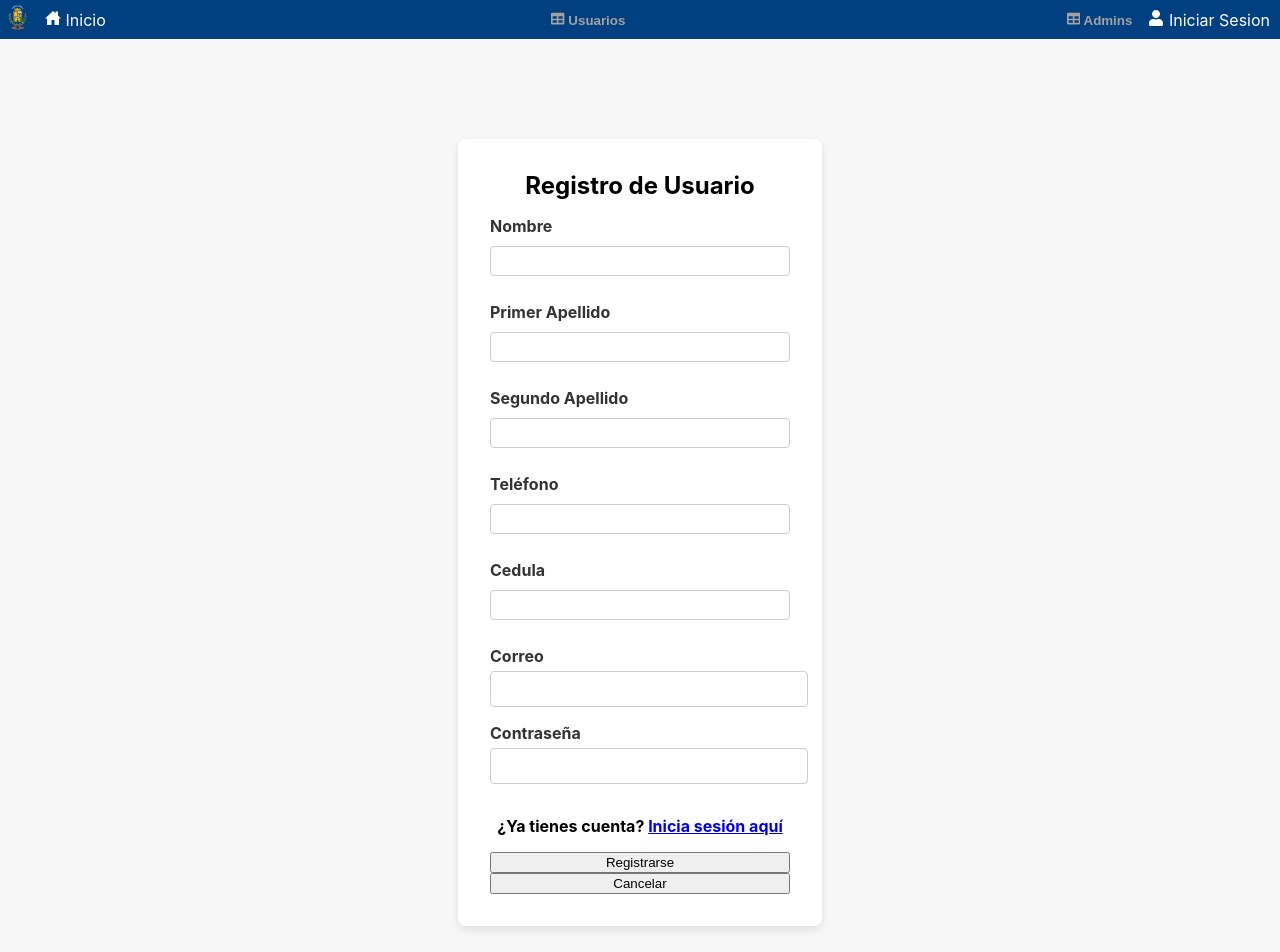
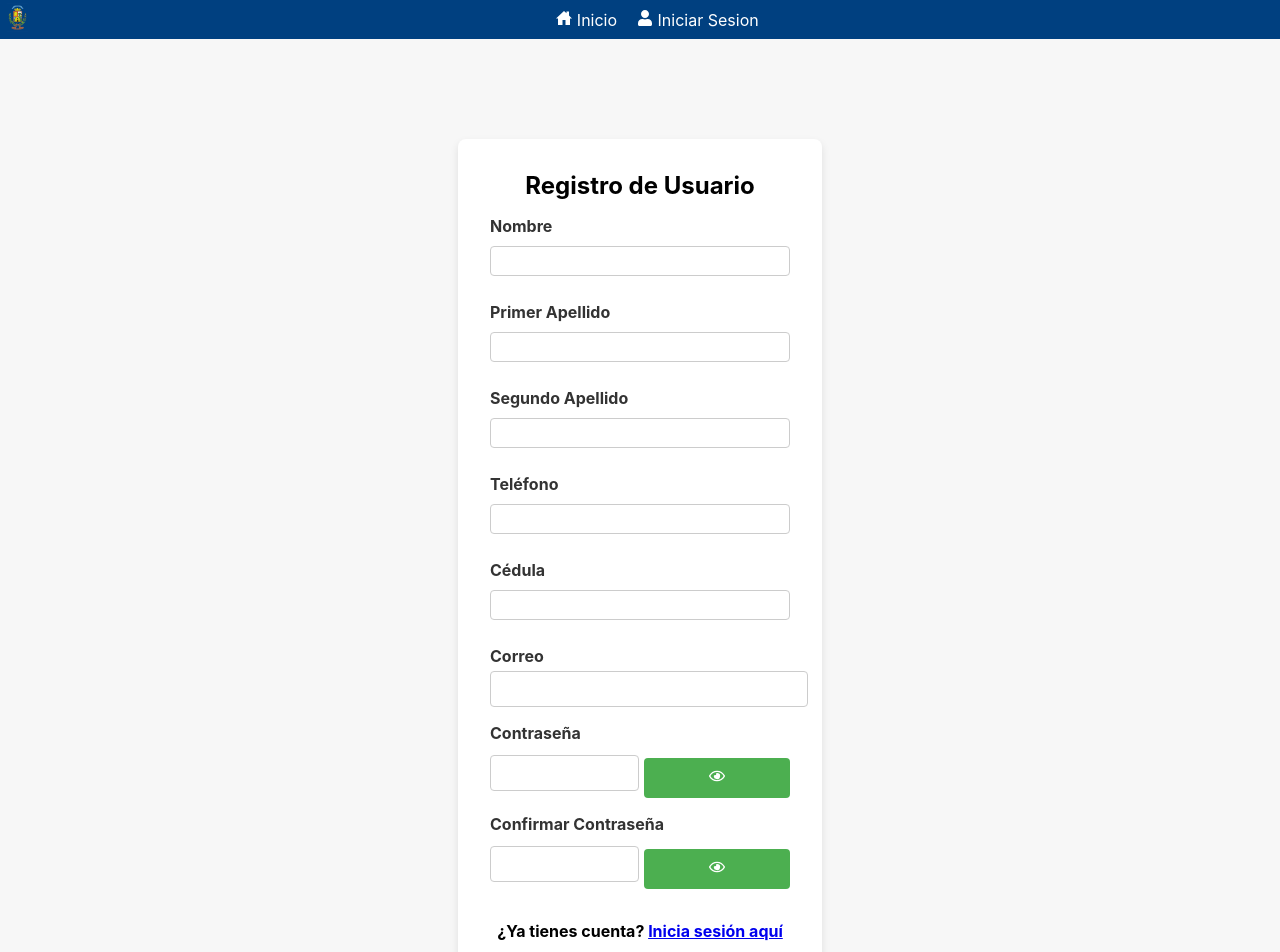
Before and after one commit to DannyJimenezA/FrontEnd-DeptoZMTMN, a React (Vite) app: page /register in a window 1280 px wide. Shown: the top 952 px of the page. Built offline with nearby package versions, Linux system fonts and the light colour scheme.

Commit message:
Cambios navbar

```diff
--- a/src/components/Navbar.tsx
+++ b/src/components/Navbar.tsx
@@ -8,12 +8,13 @@ import { FaTable, FaUser } from 'react-icons/fa';
 
 interface DecodedToken {
   email?: string;  // El campo 'email' es opcional, en caso de que no siempre esté presente
+  roles?: string[];  // Modificamos para manejar múltiples roles en un array
 }
-
 
 function Navbar() {
   const [dropdownVisible, setDropdownVisible] = useState(false);
   const [userEmail, setUserEmail] = useState('');  // Estado para almacenar el email del usuario
+  const [userRoles, setUserRoles] = useState<string[]>([]);  // Estado para almacenar múltiples roles
   const [userDropdownVisible, setUserDropdownVisible] = useState(false); // Estado para mostrar/ocultar el dropdown del usuario
   const navigate = useNavigate(); // Hook para la navegación
 
@@ -34,28 +35,31 @@ function Navbar() {
 
   // Ejecuta cuando el componente se monta
   useEffect(() => {
-    // Obtener el token JWT del localStorage
     const token = localStorage.getItem('token');
-
     if (token) {
       try {
+        const decodedToken = jwtDecode(token) as DecodedToken;
 
-        // Decodificar el token JWT para obtener los datos del usuario
-        const decodedToken = jwtDecode(token) as DecodedToken;  // Cast para indicar la estructura del token
+        console.log("Token decodificado:", decodedToken); // Verificar el token decodificado
 
-        // Verificar si el token decodificado tiene un campo de email
         if (decodedToken.email) {
-          setUserEmail(decodedToken.email);  // Establecer el email en el estado
+          setUserEmail(decodedToken.email);
+        }
+
+        // Guardamos todos los roles del usuario
+        if (decodedToken.roles && decodedToken.roles.length > 0) {
+          setUserRoles(decodedToken.roles);  // Asignar todos los roles
         } else {
-          console.warn('El token no contiene un campo de email.');
+          console.warn("No se encontraron roles en el token.");
         }
+
       } catch (error) {
         console.error('Error decodificando el token:', error);
       }
     } else {
-      console.warn('No se encontró un token en el localStorage.');
+      console.warn("No se encontró un token en el localStorage.");
     }
-  }, []);  // [] se asegura de que useEffect se ejecute solo una vez cuando el componente se monta
+  }, []);
 
   return (
     <nav className="navbar">
@@ -66,7 +70,8 @@ function Navbar() {
 
         <Link to="/"><IoHomeSharp /> Inicio</Link>
 
-        {/* Dropdown para solicitudes usuario */}
+        {/* Mostrar dropdown de usuarios si el usuario tiene el rol 'user' */}
+        {userRoles.includes('user') && (
           <div className="dropdown">
             <button className="dropdown__toggle" onClick={handleDropdownToggle}>
               <FaTable /> Usuarios
@@ -80,7 +85,10 @@ function Navbar() {
               </div>
             )}
           </div>
-        {/* Dropdown para paneles y tablas admin */}
+        )}
+
+        {/* Mostrar dropdown de admin si el usuario tiene el rol 'admin' */}
+        {userRoles.includes('admin') && (
           <div className="dropdown">
             <button className="dropdown__toggle" onClick={handleDropdownToggle}>
               <FaTable /> Admins
@@ -95,6 +103,8 @@ function Navbar() {
               </div>
             )}
           </div>
+        )}
+
         {/* Mostrar el email del usuario si está logueado con dropdown de opciones */}
         {userEmail ? (
           <div className="navbar__user">
--- a/src/pages/CitasAudiencias.tsx
+++ b/src/pages/CitasAudiencias.tsx
@@ -153,7 +153,7 @@ const parseJwt = (token) => {
           </div>
         )}
         <div className="form-group">
-          <button type="submit">Enviar</button>
+          <button type="submit" >Enviar</button>
         </div>
       </form>
     </div>
--- a/src/pages/Login.tsx
+++ b/src/pages/Login.tsx
@@ -1,12 +1,20 @@
 import { useState } from 'react';
 import { Link, useNavigate } from 'react-router-dom';
+import { FaUser, FaLock } from 'react-icons/fa'; // Importar los íconos de react-icons
 import '../styles/Login.css';
+import { FaRegUser } from "react-icons/fa";
 
 function Login() {
   const [email, setEmail] = useState('');  // Manejar el estado del email
   const [password, setPassword] = useState('');  // Manejar el estado del password
+  const [showPassword, setShowPassword] = useState(false);  // Mostrar/ocultar contraseña
   const [error, setError] = useState('');  // Manejar errores
   const navigate = useNavigate();  // Usar para redirigir al usuario
+
+  // Alternar visibilidad de la contraseña
+  const togglePasswordVisibility = () => {
+    setShowPassword(!showPassword);
+  };
 
   // Función para manejar el envío del formulario
   const handleSubmit = async (e: { preventDefault: () => void; }) => {
@@ -48,25 +56,38 @@ function Login() {
     <div className="login-container">
       <h2>Inicio de Sesión</h2>
       <form className="login-form" onSubmit={handleSubmit}>
+
+        {/* Campo de correo con icono */}
         <div className="form-group">
-          <label htmlFor="email">Correo</label>
+          <div className="input-container">
+            <FaRegUser className="input-icon" /> {/* Icono del usuario */}
             <input
               type="email"
               id="email"
               value={email}
               onChange={(e) => setEmail(e.target.value)}  // Actualizar el estado del email
+              placeholder="Correo"
               required
             />
           </div>
+        </div>
+
+        {/* Campo de contraseña con icono */}
         <div className="form-group">
-          <label htmlFor="password">Contraseña</label>
+          <div className="input-container">
+            <FaLock className="input-icon" /> {/* Icono de candado */}
             <input
-            type="password"
+              type={showPassword ? 'text' : 'password'}  // Cambiar entre texto y contraseña
               id="password"
               value={password}
               onChange={(e) => setPassword(e.target.value)}  // Actualizar el estado del password
+              placeholder="Contraseña"
               required
             />
+            <span className="toggle-password" onClick={togglePasswordVisibility}>
+              {showPassword ? 'OCULTAR' : 'MOSTRAR'}
+            </span>
+          </div>
         </div>
 
         {error && <p style={{ color: 'red' }}>{error}</p>}  {/* Mostrar error si lo hay */}
@@ -75,8 +96,7 @@ function Login() {
           ¿No tienes cuenta? <Link to="/register">Regístrate aquí</Link>
         </p>
         <p>
-        <Link to ="/forgot-password"> Olvidaste tu contraseña?</Link>
-
+          <Link to="/forgot-password">Olvidaste tu contraseña?</Link>
         </p>
 
         <button type="submit">Iniciar Sesión</button>  {/* Enviar el formulario */}
--- a/src/pages/Register.tsx
+++ b/src/pages/Register.tsx
@@ -1,6 +1,7 @@
 import React, { useState } from 'react';
 import { Link, useNavigate } from 'react-router-dom';
 import '../styles/Login.css';
+import { FaRegEye, FaRegEyeSlash } from "react-icons/fa";
 
 function Register() {
   const [nombre, setNombre] = useState('');
@@ -10,13 +11,26 @@ function Register() {
   const [cedula, setCedula] = useState('');
   const [email, setEmail] = useState('');
   const [password, setPassword] = useState('');
+  const [confirmPassword, setConfirmPassword] = useState(''); // Estado para confirmación de contraseña
+  const [showPassword, setShowPassword] = useState(false); // Estado para mostrar/ocultar contraseña
   const [error, setError] = useState('');
   const navigate = useNavigate();
+
+  // Alternar visibilidad de las contraseñas
+  const togglePasswordVisibility = () => {
+    setShowPassword(!showPassword);
+  };
 
   // Función para manejar el envío del formulario
   const handleSubmit = async (e) => {
     e.preventDefault();
     setError(''); // Limpiar error antes de hacer la solicitud
+
+    // Verificar que las contraseñas coincidan
+    if (password.trim() !== confirmPassword.trim()) {
+      setError('Las contraseñas no coinciden');
+      return;
+    }
 
     try {
       const response = await fetch('http://localhost:3000/users/register', {
@@ -31,7 +45,8 @@ function Register() {
           telefono,
           cedula,
           email,
-          password,
+          password: password.trim(),
+          confirmPassword: confirmPassword.trim(), // Incluir confirmación de contraseña
         }),
       });
 
@@ -93,7 +108,7 @@ function Register() {
           />
         </div>
         <div className="form-group">
-          <label htmlFor="cedula">Cedula</label>
+          <label htmlFor="cedula">Cédula</label>
           <input
             type="text"
             id="cedula"
@@ -112,15 +127,39 @@ function Register() {
             required
           />
         </div>
+
+        {/* Campo de contraseña */}
         <div className="form-group">
           <label htmlFor="password">Contraseña</label>
+          <div className="password-input-container">
             <input
-            type="password"
+              type={showPassword ? 'text' : 'password'} // Cambiar entre "text" y "password"
               id="password"
               value={password}
               onChange={(e) => setPassword(e.target.value)}
               required
             />
+            <button type="button" className="password-toggle" onClick={togglePasswordVisibility}>
+              {showPassword ? <FaRegEyeSlash /> : <FaRegEye />}
+            </button>
+          </div>
+        </div>
+
+        {/* Campo de confirmación de contraseña */}
+        <div className="form-group">
+          <label htmlFor="confirmPassword">Confirmar Contraseña</label>
+          <div className="password-input-container">
+            <input
+              type={showPassword ? 'text' : 'password'}
+              id="confirmPassword"
+              value={confirmPassword}
+              onChange={(e) => setConfirmPassword(e.target.value)}
+              required
+            />
+            <button type="button" className="password-toggle" onClick={togglePasswordVisibility}>
+              {showPassword ? <FaRegEyeSlash /> : <FaRegEye />}
+            </button>
+          </div>
         </div>
 
         {error && <p style={{ color: 'red' }}>{error}</p>}
--- a/src/styles/Login.css
+++ b/src/styles/Login.css
@@ -42,6 +42,7 @@ body {
   width: 100%;
 }
 
+/* Botón de enviar */
 .submit-btn {
   padding: 0.5rem;
   background-color: #4CAF50;
@@ -53,5 +54,34 @@ body {
 }
 
 .submit-btn:hover {
-    background-color: #45a049;
+  background-color: #f7f7f7;
 }
+
+/* Contenedor para el input y el botón de mostrar/ocultar */
+.password-input-container {
+  display: flex;
+  align-items: center;
+  justify-content: space-between; /* Espacio entre input y botón */
+}
+
+.password-input-container input {
+  flex-grow: 1; /* El input ocupa todo el espacio disponible */
+  padding-right: 10px;
+}
+
+.password-toggle {
+  margin-left: 5px; /* Espacio entre el botón y el input */
+  padding: 0.005rem 0.3rem; /* Reducir padding para hacerlo más pequeño */
+  background-color: #b0b4b0;
+  color: white;
+  border: none;
+  border-radius: 4px;
+  cursor: pointer;
+  font-size: 0.05rem; /* Reducir aún más el tamaño del texto */
+  width: auto;
+  white-space: nowrap; /* Asegura que el texto no se corte */
+}
+
+.password-toggle:hover {
+  background-color: #7a7d7a;
+}
```
Also changed, not shown: src/pages/LandigPage.tsx (+32 -18 lines). Lines whose indentation alone changed are shown as unchanged.
